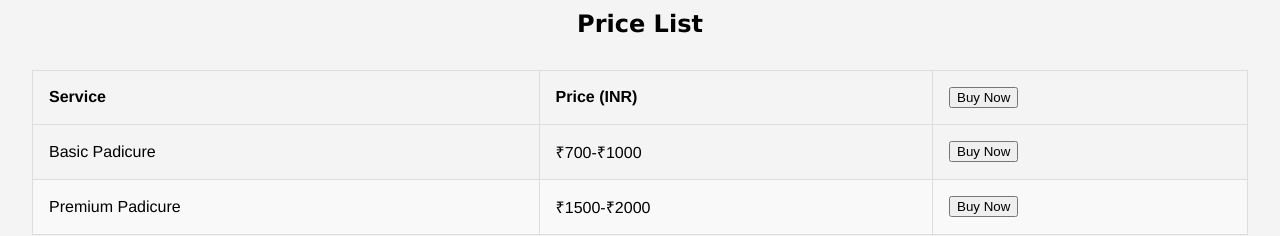
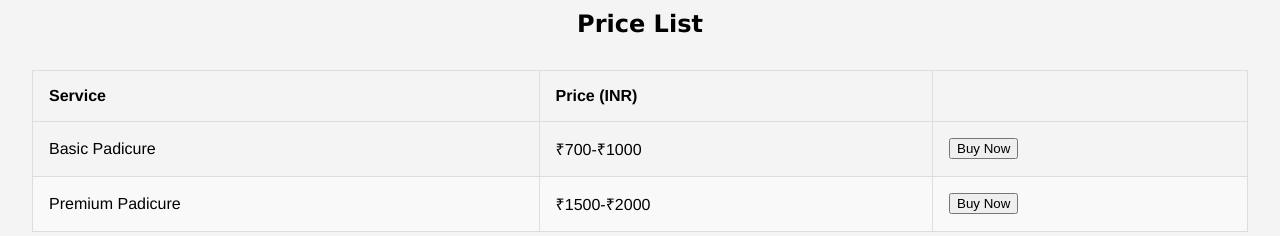
Before and after one commit to Dakshpipaliya/Nail-Art, a plain HTML site: page pedicure.html in a window 1280 px wide. Shown: the part 565-801 px from the top of the page. Drawn offline with Linux system fonts and the light colour scheme.

Commit message:
Update pedicure.html

```diff
--- a/pedicure.html
+++ b/pedicure.html
@@ -27,7 +27,6 @@
                     <tr>
                         <th>Service</th>
                         <th>Price (INR)</th>
-                        <td><a href="payment.html"><button>Buy Now</button></a></td>
                     </tr>
                 </thead>
                 <tbody>
```
